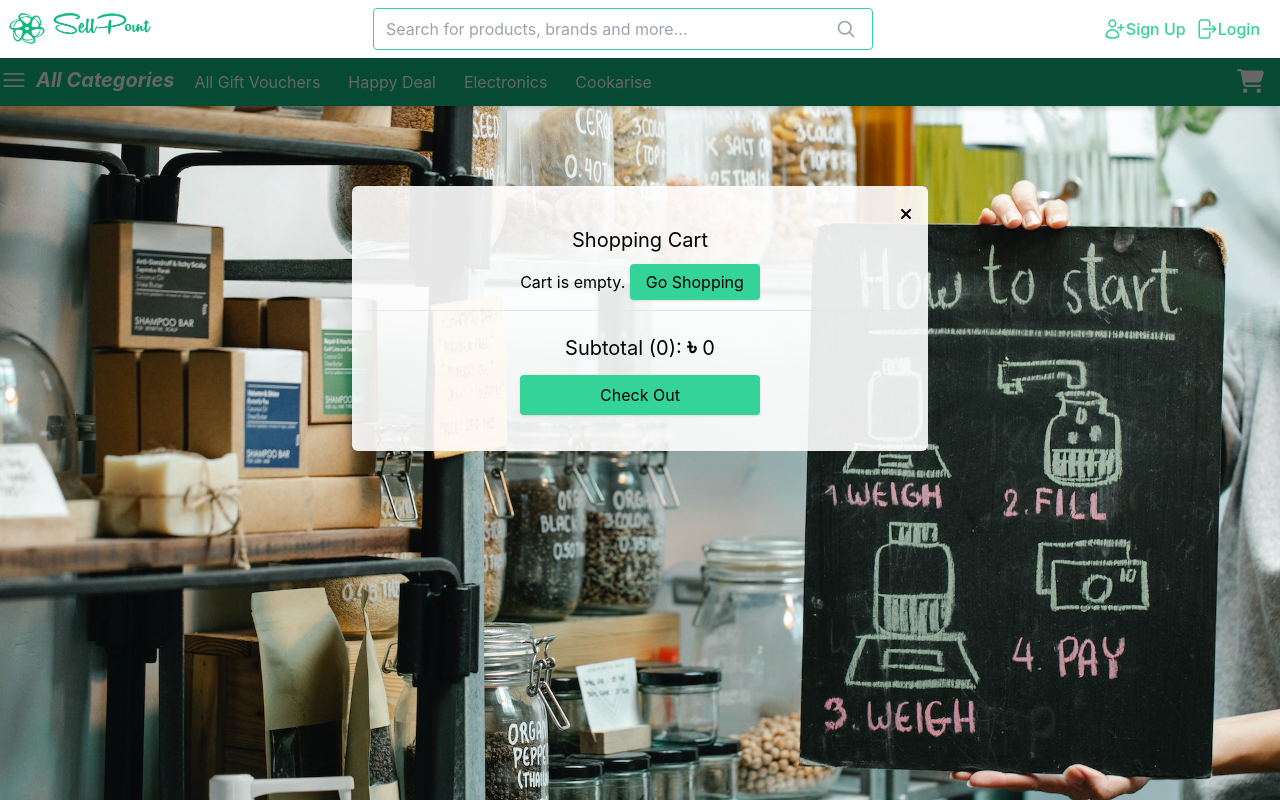
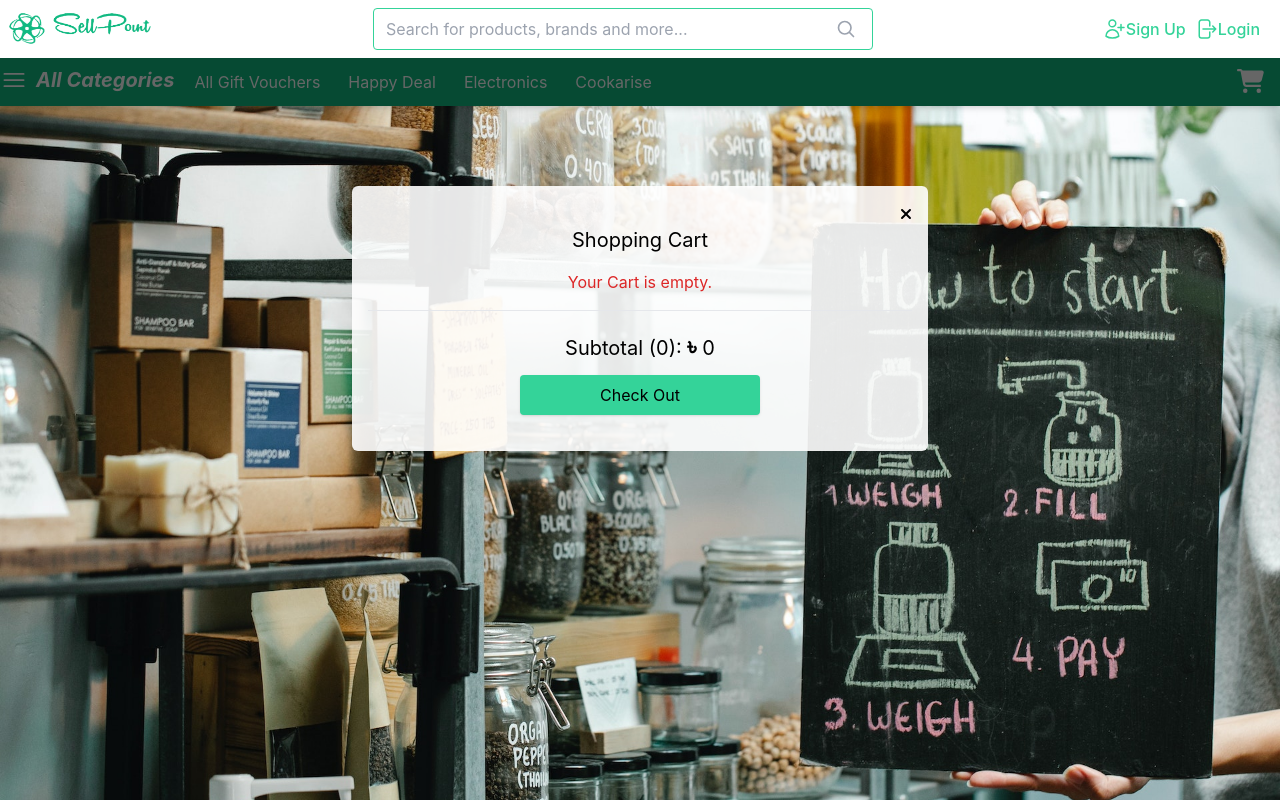
Before and after one commit to mahbub045/sellpoint, a Next.js app: page / in a window 1280 px wide. Both pictures are taken after a click on the link 1250 px from the left and 83 px from the top of the page. Shown: the top 800 px of the page. Built offline with nearby package versions, Linux system fonts and the light colour scheme.

Commit message:
cart bug fix

```diff
--- a/components/CartModal.jsx
+++ b/components/CartModal.jsx
@@ -28,14 +28,14 @@
                         <FontAwesomeIcon icon={faTimes} />
                     </button>
                 </div>
-                <h1 className="mb-4 text-xl text-center">Shopping Cart</h1> {/* Centered the text */}
+                <h1 className="mb-4 text-xl text-center">Shopping Cart</h1>
                 {cartItems.length === 0 ? (
-                    <div className='text-center mb-4'> {/* Centered the text */}
-                        Cart is empty. <Link legacyBehavior href='/'><a className='text-black primary-button hover:none'>Go Shopping</a></Link>
+                    <div className='text-center mb-4 text-red-600'>
+                        Your Cart is empty.
                     </div>
                 ) : (
                     <div className='grid md:grid-cols-2 md:gap-5'>
-                        <div className='overflow-x-auto md:col-span-2'> {/* Adjusted column span */}
+                        <div className='overflow-x-auto md:col-span-2'>
                             <table className='min-w-full'>
                                 <thead className='border-b'>
                                     <tr>
```
